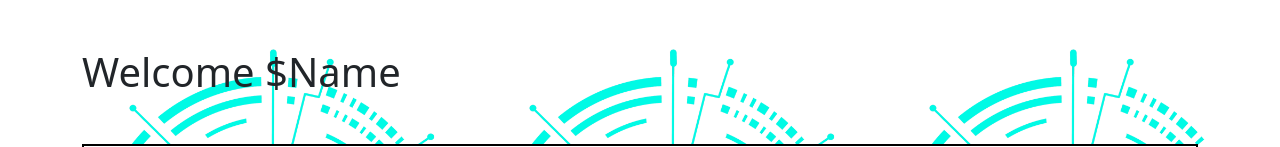
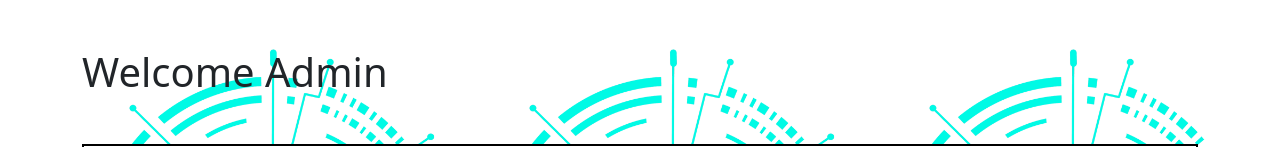
Before and after one commit to mjbraun95/ctrl-c-content-moderator, a Next.js app: page /dashboard in a window 1280 px wide. Shown: the top 147 px of the page. Built offline with nearby package versions, Linux system fonts and the light colour scheme; no server answers; the database is empty.

Commit message:
added link to login

```diff
--- a/pages/dashboard.jsx
+++ b/pages/dashboard.jsx
@@ -15,7 +15,7 @@ export default function dashboard() {
     <div style={backgroundStyle}>
       <div className="container dashboard">
         <h1 className="my-5">
-          Welcome <span className="text">$Name</span>
+          Welcome <span className="text">Admin</span>
         </h1>
         <Table></Table>
         <ConfirmModal></ConfirmModal>
--- a/pages/index.jsx
+++ b/pages/index.jsx
@@ -12,6 +12,7 @@ export default function Home() {
     <>
       <div className="container d-flex justify-content-around">
         <LoginForm></LoginForm>
+        <Link href='/dashboard'></Link>
       </div>
     </>
   )
```
